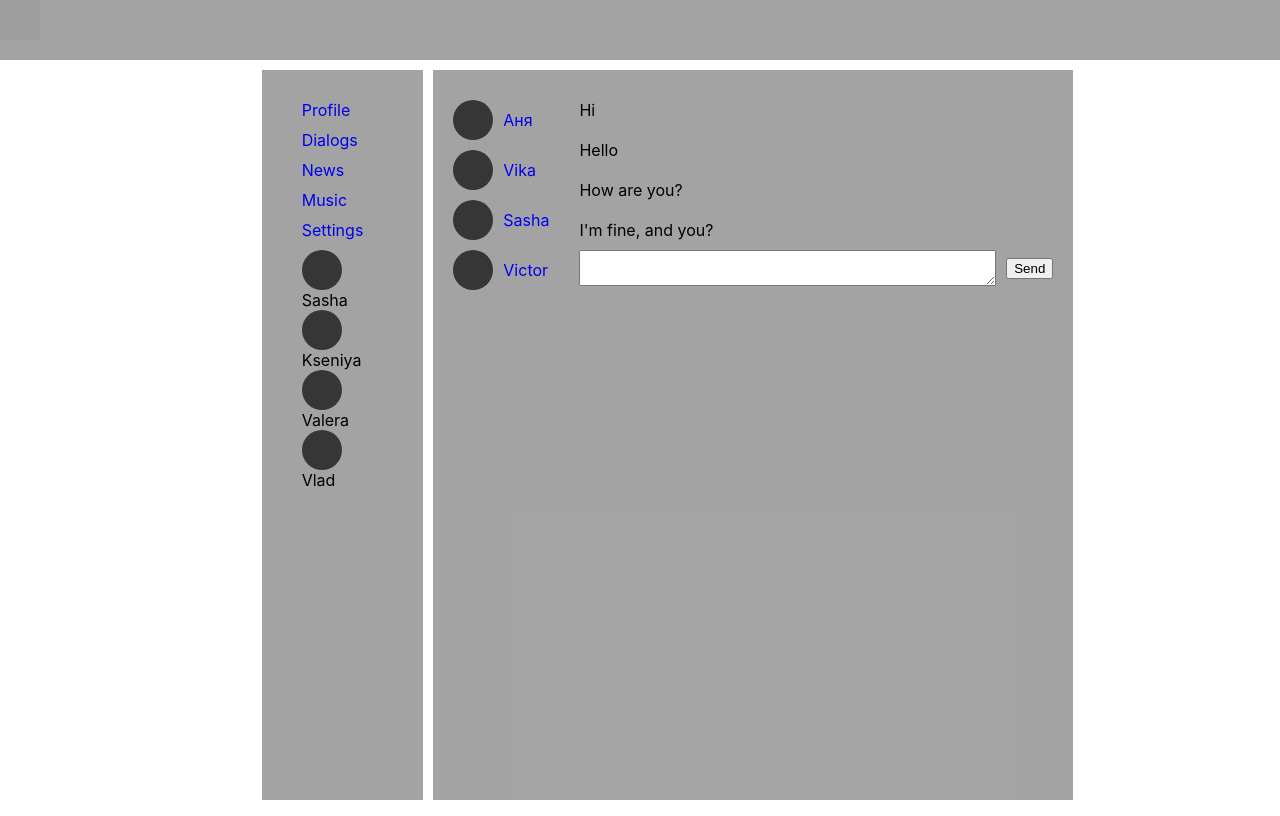
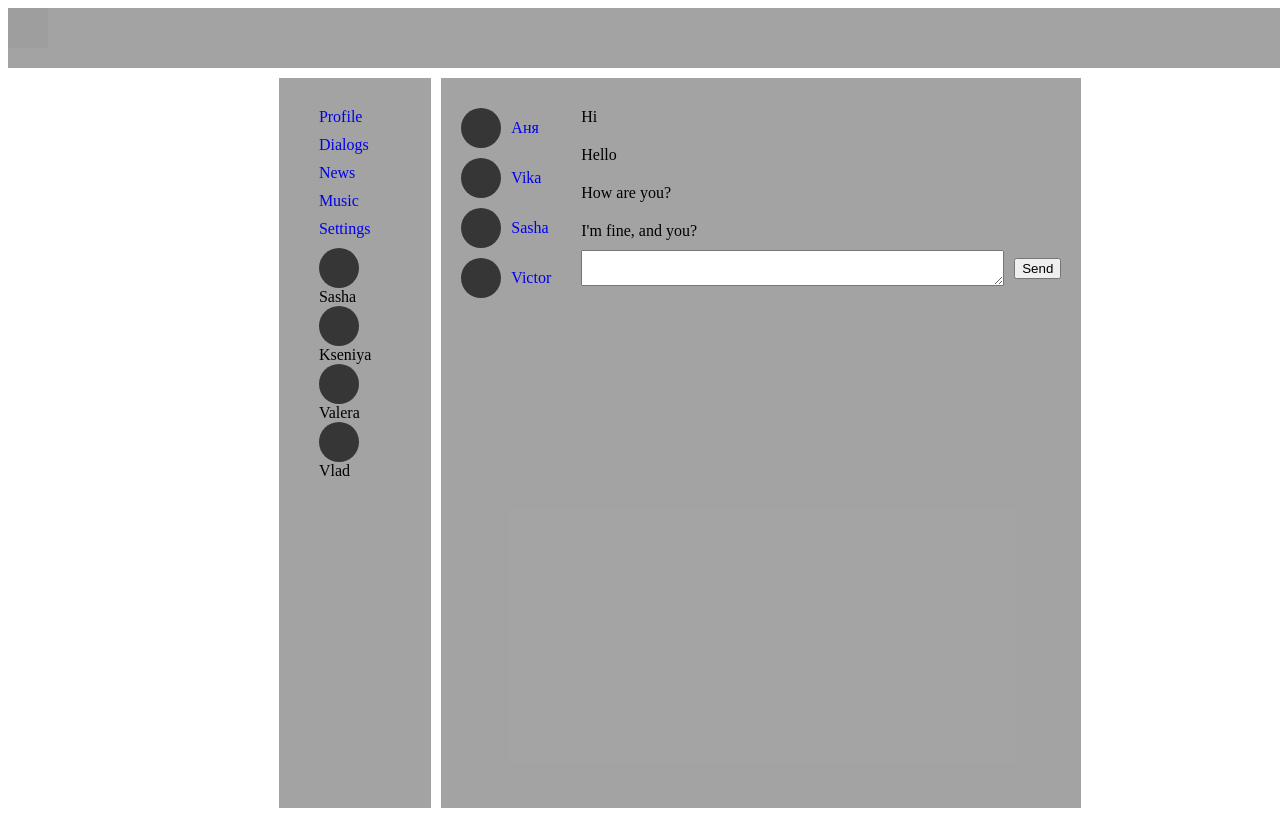
Before and after one commit to demanngel/social-network, a React (Create React App) app: page /dialogs in a window 1280 px wide. Built offline with nearby package versions, Linux system fonts and the light colour scheme; grey boxes are pictures that could not be loaded; the HTML template or start-up script is replaced by a standard one.

Commit message:
Lesson 33

```diff
--- a/src/index.css
+++ /dev/null
@@ -1,13 +0,0 @@
-body {
-  margin: 0;
-  font-family: -apple-system, BlinkMacSystemFont, 'Segoe UI', 'Roboto', 'Oxygen',
-    'Ubuntu', 'Cantarell', 'Fira Sans', 'Droid Sans', 'Helvetica Neue',
-    sans-serif;
-  -webkit-font-smoothing: antialiased;
-  -moz-osx-font-smoothing: grayscale;
-}
-
-code {
-  font-family: source-code-pro, Menlo, Monaco, Consolas, 'Courier New',
-    monospace;
-}
--- a/src/index.js
+++ b/src/index.js
@@ -1,17 +1,4 @@
-import React from 'react';
-import ReactDOM from 'react-dom/client';
-import './index.css';
-import App from './App';
-import reportWebVitals from './reportWebVitals';
 import state from "./redux/state";
-import {addPost} from "./redux/state";
-import {BrowserRouter} from "react-router-dom";
+import {rerenderEntireTree} from "./render";
 
-const root = ReactDOM.createRoot(document.getElementById('root'));
-root.render(
-    <BrowserRouter>
-        <App state={state} addPost={addPost}/>
-    </ BrowserRouter>
-);
-
-reportWebVitals();
+rerenderEntireTree(state);
--- a/src/redux/state.js
+++ b/src/redux/state.js
@@ -1,3 +1,5 @@
+import {rerenderEntireTree} from "../render";
+
 let postsData = [
     {id: 1, text: "Пост 1", likes: 10},
     {id: 2, text: "Пост 2", likes: 15},
@@ -39,7 +41,6 @@
 };
 
 export let addPost = (text) => {
-    debugger;
 
     let post = {
         id: 5,
@@ -48,6 +49,8 @@
     }
 
     state.profilePage.posts.push(post);
+
+    rerenderEntireTree(state);
 }
 
 export default state;
--- /dev/null
+++ b/src/render.js
@@ -0,0 +1,14 @@
+import React from 'react';
+import ReactDOM from 'react-dom/client';
+import App from './App';
+import {addPost} from "./redux/state";
+import {BrowserRouter} from "react-router-dom";
+
+export let rerenderEntireTree = (state) => {
+    const root = ReactDOM.createRoot(document.getElementById('root'));
+    root.render(
+        <BrowserRouter>
+            <App state={state} addPost={addPost}/>
+        </ BrowserRouter>
+    );
+}
```
